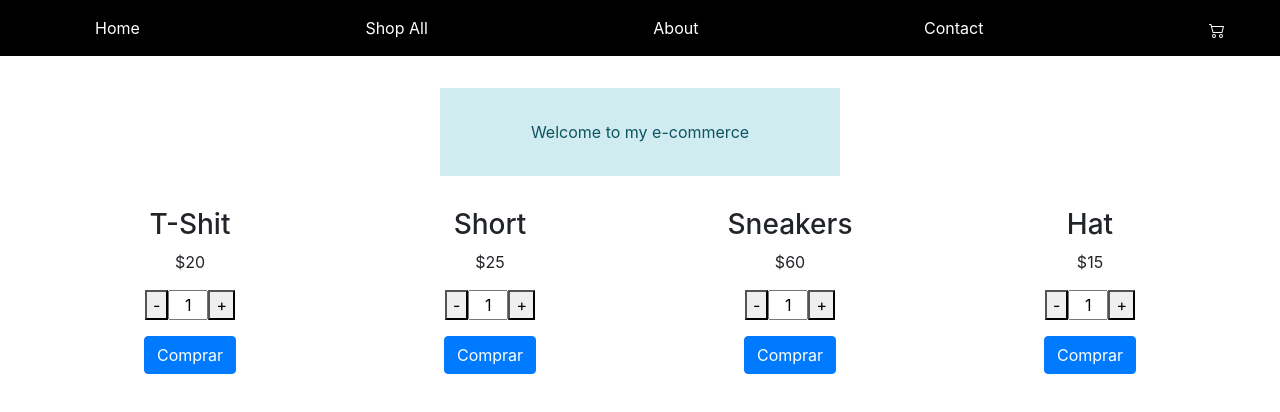
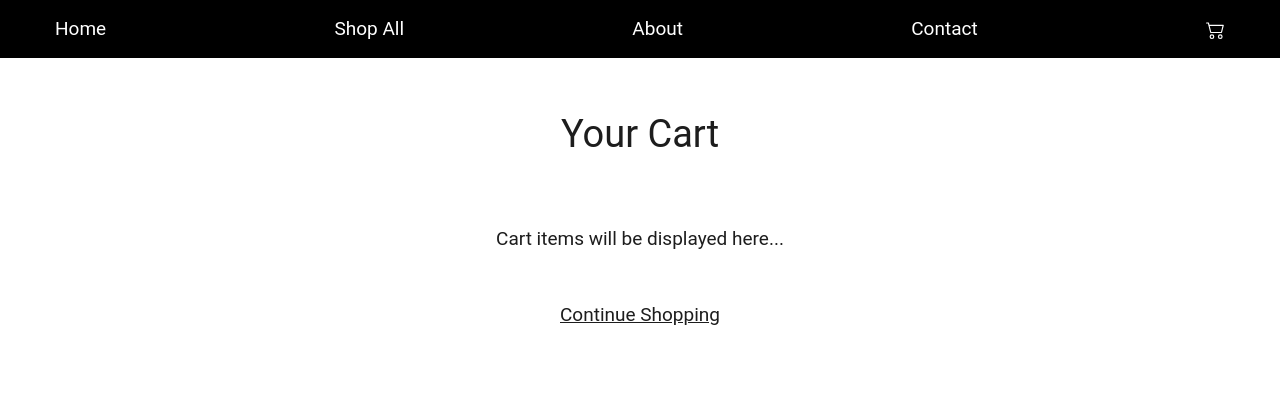
Before and after one commit to estefania-soldati/coderhouse-ReactJS, a React (Create React App) app: page /cart in a window 1280 px wide. Shown: the top 412 px of the page. Built offline with nearby package versions, Linux system fonts and the light colour scheme.

Commit message:
Desafio clase 8: Routing y Navegacion

```diff
--- a/src/App.css
+++ b/src/App.css
@@ -1,6 +1,32 @@
+/* reset */
+html, body, div, span, applet, object, iframe,h1, h2, h3, h4, h5, h6, p, blockquote, pre,a, abbr, acronym, address, big, cite, code,del, dfn, em, img, ins, kbd, q, s, samp,small, strike, strong, sub, sup, tt, var,b, u, i, center,dl, dt, dd, ol, ul, li,fieldset, form, label, legend,table, caption, tbody, tfoot, thead, tr, th, td,article, aside, canvas, details, embed, figure, figcaption, footer, header, hgroup, menu, nav, output, ruby, section, summary,time, mark, audio, video {margin: 0;padding: 0;border: 0;font-size: 100%;font: inherit;vertical-align: baseline;}
+article, aside, details, figcaption, figure, footer, header, hgroup, menu, nav, section{display: block;}
+body{line-height: 1;}
+ol, ul{list-style: none;}
+blockquote, q{quotes: none;}
+blockquote:before, blockquote:after,q:before, q:after{content: '';content: none;}
+table{border-collapse: collapse;border-spacing: 0;}
+button{border: none;background: none;}
+
+
 /* general */
+*{ -webkit-box-sizing: border-box;box-sizing: border-box}
+ul{list-style-type: none}
+a{-webkit-transition: all 0.2s linear;-moz-transition: all 0.2s linear;-o-transition: all 0.2s linear;-ms-transition: all 0.2s linear;transition: all 0.2s linear;}
+a,
+a:hover{text-decoration: none;color: inherit;}
+body{font-size: 19px;font-family: 'Roboto', sans-serif;color: #1d1d1d;}
+img,
+svg{max-width: 100%;}
+strong{font-weight: 600;}
+h1{font-size: 2em;}
+.animated{-webkit-transition: 0.2s all linear;-o-transition: 0.2s all linear;transition: 0.2s all linear;}
 .container{max-width: 1200px;margin: auto;}
 .flex {display: -webkit-box !important; display: -moz-box !important; display: -ms-flexbox !important; display: -webkit-flex !important; display: flex !important;}
+.bg-cover-center{background-size: cover;background-position: center;background-repeat: no-repeat;}
+.btn.btn-v1{background-color: #000;border: 2px solid #000;}
+.btn.btn-v1:hover{background-color: #fff;color: #000;}
+.underline{text-decoration: underline;}
 
 /* main-menu */
 .main-menu{background-color: #000;padding: 1em 0;}
@@ -13,16 +39,38 @@
 .main-menu .cart path{fill: #fff;}
 
 /* home */
+#home h1{text-align: center;font-size: 2em;margin-top: 1em;}
 #home .alert-info{padding: 2em 0;max-width: 400px;margin: 2em auto 0;}
 #home .alert-info p{margin-bottom: 0;}
 
 /* products grid */
-.loader-container{margin-top: 2em;}
+.loader-container{margin-top: 2em;width: 100%;}
 .loading-gif{width: 50px;}
 .products-grid{margin-top: 2em;}
 
 /* product item */
-.quantity-box{margin: 1em 0;}
-.quantity-box input::-webkit-outer-spin-button,
-.quantity-box input::-webkit-inner-spin-button{-webkit-appearance: none;margin: 0;}
-.quantity-box input{-moz-appearance:textfield;max-width: 40px;text-align: center;}
+.product-item .image-container{padding-top: 100%;margin-bottom: 1em;}
+.product-item h3{font-size: 1.3em;}
+.product-item .quantity-box{margin: 1em 0;}
+.product-item .quantity-box input::-webkit-outer-spin-button,
+.product-item .quantity-box input::-webkit-inner-spin-button{-webkit-appearance: none;margin: 0;}
+.product-item .quantity-box input{-moz-appearance:textfield;text-align: center;border-left: 0;border-right: 0;width: 50px;}
+.product-item .quantity-box > *{width: 35px;height: 35px}
+.product-item .quantity-box > button{border: 1px solid;}
+.product-item .buttons-container{flex-direction: column;}
+.product-item .buttons-container .add-to-cart{max-width: 100%;width: 200px;margin: 0 auto 0.5em;}
+.product-item .buttons-container .view-more:hover{text-decoration: underline;}
+
+/* product detail page */
+#product-detail-page .product{margin-top: 4em;}
+#product-detail-page .product .image-bg{padding-top: 100%;}
+#product-detail-page .product .price{margin: 1em 0;}
+#product-detail-page .product .description{margin-bottom: 2em;}
+#product-detail-page .product .buttons-container{flex-direction: column;}
+#product-detail-page .product .buttons-container .btn{margin-bottom: 1em;}
+
+/* cart page */
+#cart-page{padding-top: 3em;}
+#cart-page h1{margin: 0 auto 2em;}
+#cart-page p{margin: auto;}
+#cart-page .continue-shopping{margin: 3em auto 0;}
--- a/src/App.js
+++ b/src/App.js
@@ -6,10 +6,12 @@ import logo from './logo.svg';
 import Menu from './components/Menu';
 import MenuItem from './components/MenuItem';
 import CartIcon from './components/CartIcon';
-import Home from './components/Home';
 import ItemCount from './components/ItemCount';
 import ItemList from './components/ItemList';
 import Item from './components/Item';
+import Home from './screens/home';
+import ProductDetail from './screens/product';
+import Cart from './screens/cart';
 
 import 'bootstrap/dist/css/bootstrap.min.css';
 import './App.css';
@@ -23,20 +25,50 @@ function App(){
     return () => { console.log("updated"); };
   },[]);
 
-  const addToCart = (itemCount) => {
-    alert(`${itemCount} item/s added to cart`);
+  const addToCart = () => {
+    // let addedItemsQty = this.parentNode().querySelector('input').val();
+    alert('Item/s added to cart');
   };
 
   const getProducts = () => {
     const serverResponse = new Promise(resolve => {
       setTimeout(() => {
-        const DBProducts = [
-          {name:"T-Shit", price:20, size:'XL'},
-          {name:"Short", price:25, size:'40'},
-          {name:"Sneakers", price:60, size:'9'},
-          {name:"Hat", price:15, size:'M'}];
+        const DBProducts=[
+          {
+            id: 1110,
+            name:"T-Shirt",
+            price:20,
+            size:'XL',
+            description:"Soft, breathable jersey Made with organic cotton Grown using less water and no pesticides It’s a win-win, improving the environment for both cotton farmers and wildlife ",
+            "image":"https://images.asos-media.com/products/new-look-grunge-skull-boyfriend-t-shirt-in-acid-washed-black/22285339-1-black?$n_480w$&wid=476&fit=constrain"
+          },
+          {
+            id: 1111,
+            name:"Short",
+            price:25,
+            size:'40',
+            description:"Lightweight woven fabric Uses Nike Dri-FIT technology Moves sweat away from the skin, then draws it out of the fabric to help speed up evaporation Keeping you cool and dry in the process",
+            "image":"https://images.asos-media.com/products/nike-football-dry-academy-logo-shorts-in-navy/13347693-1-navy?$n_480w$&wid=476&fit=constrain"
+          },
+          {
+            id: 1112,
+            name:"Sneakers",
+            price:60,
+            size:'9',
+            description:"Textile upper. A versatile, everyday fabric",
+            "image":"https://images.asos-media.com/products/vans-old-skool-trainers-in-black-white/12234380-1-black?$n_480w$&wid=476&fit=constrain"
+          },
+          {
+            id: 1113,
+            name:"Hat",
+            price:15,
+            size:'M',
+            description:"Soft knit. Combines with everything.",
+            "image":"https://images.asos-media.com/products/hunter-original-logo-beanie-in-black-and-red/21380773-1-black?$n_480w$&wid=476&fit=constrain"
+          }
+        ];
         resolve(DBProducts);
-      }, 2000);
+      }, 1000);
     });
     serverResponse.then(response => {
       updateProducts(response);
@@ -44,26 +76,46 @@ function App(){
   };
 
   return(
-    <>
+
+    <BrowserRouter>
       <Menu >
-        <MenuItem text="Home" url="#" />
-        <MenuItem text="Shop All" url="/shop-all" />
-        <MenuItem text="About" url="/about" />
-        <MenuItem text="Contact" url="/contact" />
-        <CartIcon />
+        <NavLink exact to={'/'} activeClassName="active">
+          <MenuItem text="Home" />
+        </NavLink>
+        <NavLink to={'/shop-all'} activeClassName="active">
+          <MenuItem text="Shop All" />
+        </NavLink>
+        <NavLink to={'/about'} activeClassName="active">
+          <MenuItem text="About" />
+        </NavLink>
+        <NavLink to={'/contact'} activeClassName="active">
+          <MenuItem text="Contact" />
+        </NavLink>
+        <NavLink to={'/cart'} activeClassName="active">
+          <CartIcon />
+        </NavLink>
       </Menu>
-      <div id="home">
-        <div class="container">
-          <Home greeting="Welcome to my e-commerce" />
-          <ItemList products={products}>
-            <Item products={products}>
-              <ItemCount initial={1} min={1} max={10} onAdd={addToCart} buttonLabel="Comprar" />
-            </Item>
-          </ItemList>
-        </div>
-      </div>
-    </>
+
+      <Switch>
+
+        <Route exact path="/">
+          <Home productItems={products} addToCartFunction={addToCart} />
+        </Route>
+
+        <Route path="/product/:param">
+          <ProductDetail products={products} />
+        </Route>
+
+        <Route exact path="/cart">
+          <Cart />
+        </Route>
+
+      </Switch>
+
+    </BrowserRouter>
+
   );
+
 }
 
 export default App;
--- a/src/components/Home.js
+++ /dev/null
@@ -1,11 +0,0 @@
-import React from 'react';
-
-const Menu = ({greeting}) => {
-	return(
-    <div class="alert-info text-center">
-      <p>{greeting}</p>
-    </div>
-	)
-}
-
-export default Menu;
--- a/src/components/Item.js
+++ b/src/components/Item.js
@@ -1,19 +1,33 @@
 import React from 'react';
+import {Link} from 'react-router-dom';
 
 const Item = ({products,children}) => {
   if(products){
 	  const list = products.map((prod, index) => {
+	  	let backgroundImage = prod.image;
 	    return (<>
-				<div class="product-item col text-center" key={index}>
+	    	<div class="product-item col text-center" >
 				  <div class="product-info">
+				  	<div class="image-container bg-cover-center" style={{ backgroundImage: `url(${backgroundImage})` }}></div>
 				    <h3>{prod.name}</h3>
 				    <div class="price">${prod.price}</div>
-				    {children}
+				    <div class="flex buttons-container">
+					    {children}
+					    <Link to={`/product/${prod.id}`} class="view-more">View More</Link>
+				    </div>
 				  </div>
 				</div>
 	    </>)
 	  })
   return list;
+  }else{
+  	return(
+  		<>
+  			<div class="loader-container text-center">
+    	  	<img src='loading.gif' alt='loading' class='loading-gif'></img>;
+      	</div>
+  		</>
+		)
   }
 }
 
--- a/src/components/ItemCount.js
+++ b/src/components/ItemCount.js
@@ -16,6 +16,8 @@ const ItemCount = ({initial,min,max,onAdd,buttonLabel}) => {
   	}
   };
 
+  console.log("after useState " + contador);
+
 	return(
 		<>
 	    <div class="quantity-box">
@@ -25,7 +27,7 @@ const ItemCount = ({initial,min,max,onAdd,buttonLabel}) => {
 				{/*es lo mismo llamar la funcion asi cuando no tiene parametros*/}
 			  <button class="plus" aria-label="Decrease the quantity" onClick={addItem}>+</button>
 			</div>
-			<button class="btn btn-primary" onClick={()=>{onAdd(contador)}}>{buttonLabel}</button>
+			<button class="btn btn-primary btn-v1 add-to-cart animated" onClick={()=>{onAdd(contador)}}>{buttonLabel}</button>
 	  </>
 	)
 
--- /dev/null
+++ b/src/screens/cart/index.js
@@ -0,0 +1,26 @@
+import React from 'react';
+import {Link} from 'react-router-dom';
+
+const Cart = () => {
+	return(
+			<>
+	      <div id="cart-page">
+					<div class="container">
+						<div class="row">
+							<h1>Your Cart</h1>
+						</div>
+						<div class="row items">
+							<p>Cart items will be displayed here...</p>
+						</div>
+						<div class="row">
+							<Link to={'/'} class="underline continue-shopping">
+								Continue Shopping
+							</Link>
+						</div>
+					</div>
+				</div>
+			</>
+		)
+}
+
+export default Cart;
--- a/src/screens/home/index.js
+++ b/src/screens/home/index.js
@@ -1,9 +1,22 @@
-import React from 'react';
+import React, { useState, useEffect } from 'react';
 import {Link} from 'react-router-dom';
 
-const Home = () => {
+import ItemCount from '../../components/ItemCount';
+import ItemList from '../../components/ItemList';
+import Item from '../../components/Item';
+
+const Home = ({productItems,addToCartFunction}) => {
 	return(
-      <h1>Homepage!</h1>
+      <div id="home">
+        <div class="container">
+          <h1>Shop Our New Collection</h1>
+          <ItemList products={productItems}>
+            <Item products={productItems}>
+              <ItemCount initial={1} min={1} max={10} onAdd={addToCartFunction} buttonLabel="Add to Cart" />
+            </Item>
+          </ItemList>
+        </div>
+      </div>
 		)
 }
 
```
Also changed, not shown: src/screens/product/index.js (+48 -11 lines), src/screens/cart/styles/main.css (added).
